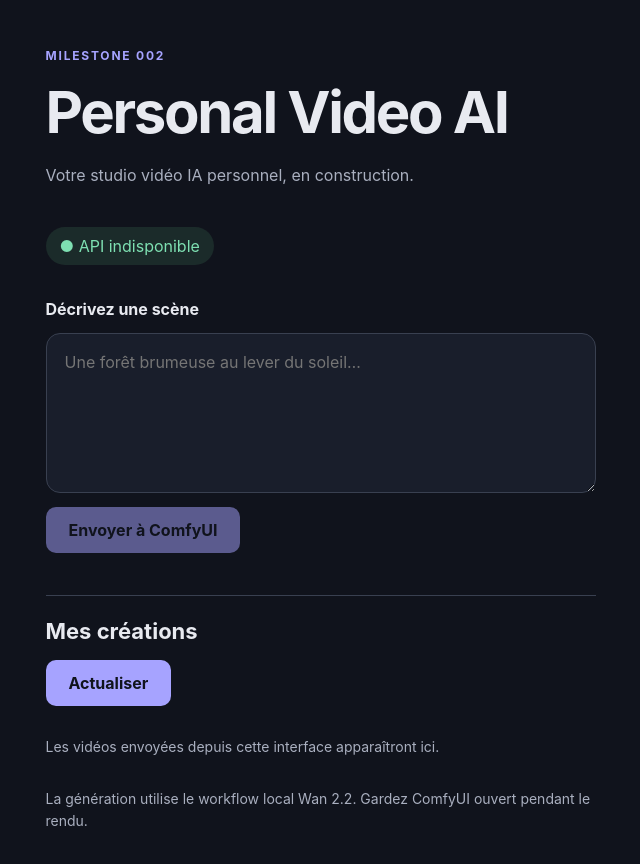
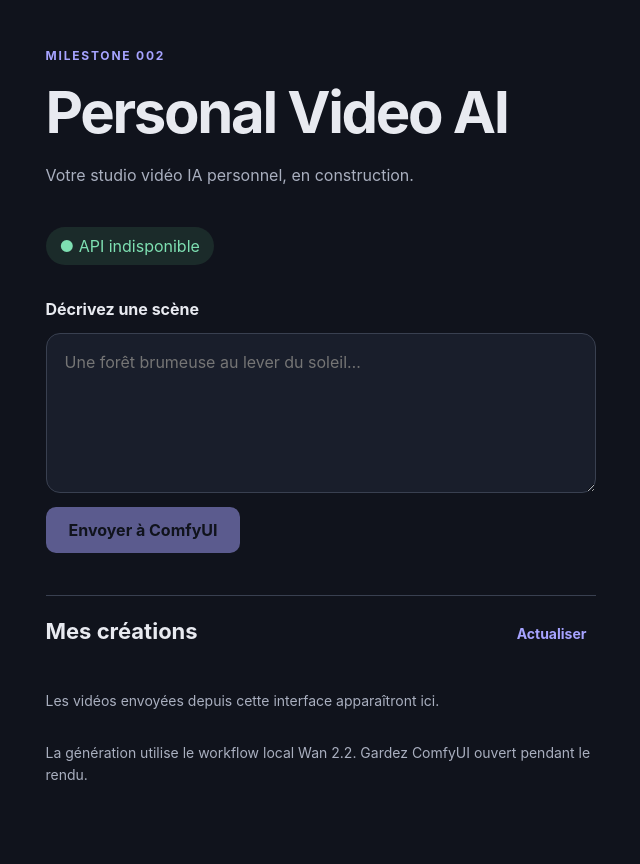
Before and after one commit to triplevega/personal-video-ai, a React (Vite) app in the folder frontend/: page / in a window 1280 px wide. Shown: the top 864 px of the page, without its empty margins (299-939 px from the left). Built offline with nearby package versions, Linux system fonts and the light colour scheme; no server answers.

Commit message:
Refresh local video history

```diff
--- a/frontend/src/style.css
+++ b/frontend/src/style.css
@@ -18,6 +18,8 @@ button:disabled { opacity: .5; cursor: not-allowed; }
 .download:hover { background: #c0beff; }
 .history { margin-top: 42px; border-top: 1px solid #394050; padding-top: 22px; }
 .history h2 { font-size: 22px; margin: 0 0 16px; }
+.history-heading { display: flex; align-items: baseline; justify-content: space-between; gap: 16px; }
+.history-heading button { padding: 6px 10px; background: transparent; color: #a6a3ff; font-size: 14px; }
 .history ul { list-style: none; margin: 0; padding: 0; display: grid; gap: 9px; }
 .history li { min-width: 0; }
 .history-item { display: grid; justify-self: stretch; text-align: left; width: 100%; gap: 5px; padding: 13px 15px; background: #1c2230; color: #e8eaf0; border: 1px solid #394050; font-weight: 400; }
```
